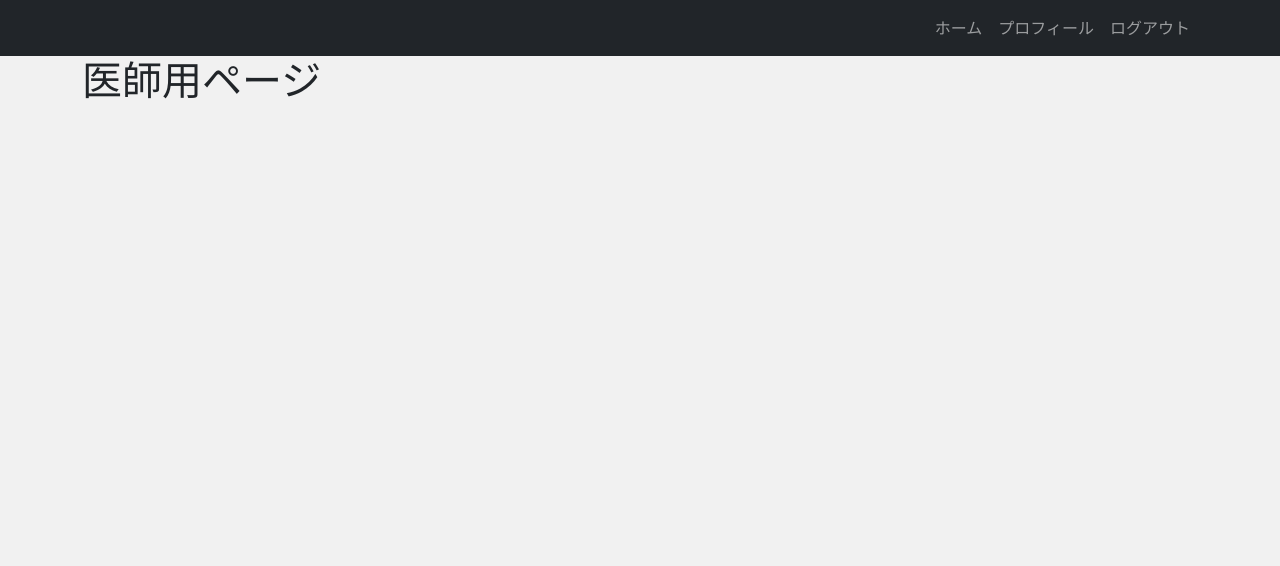
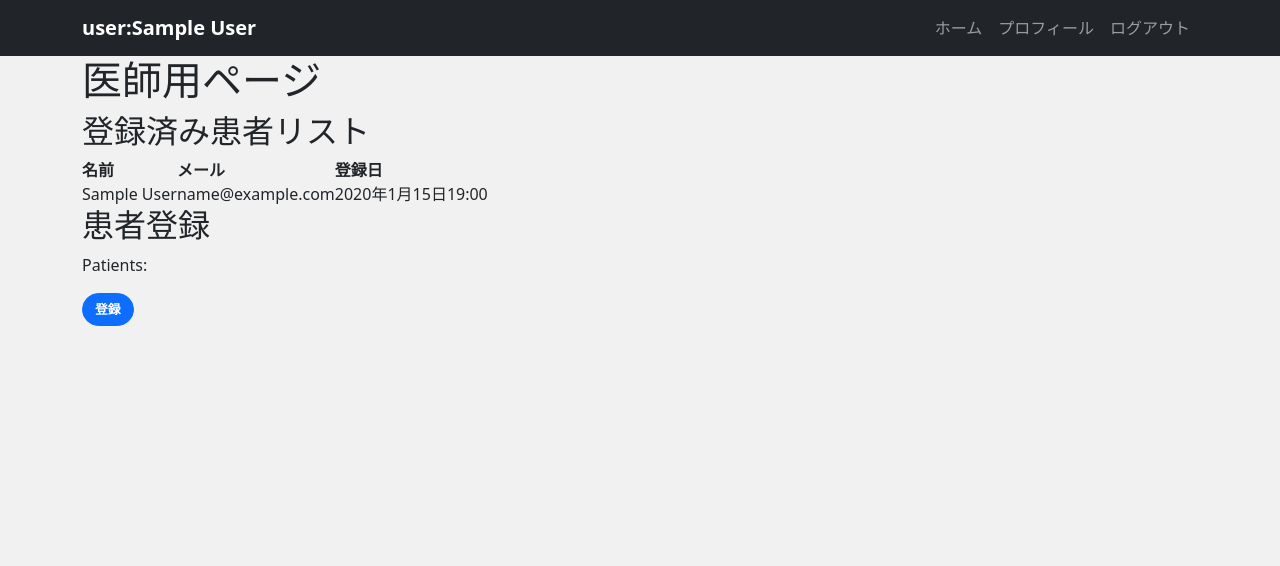
Before and after one commit to mekwmasato/MedicalApp, a Django app: page / in a window 1280 px wide. Shown: the top 566 px of the page. Run offline with Django 5.2, Linux system fonts and the light colour scheme; a user stored in the database is signed in; tables that the repository leaves empty hold one stand-in row (values such as "Sample post"); parts of the project's set-up code (start-up, migrations or seed data) failed here and were passed over; some libraries are stand-ins or nearby versions.

Commit message:
ナビゲーションバーにユーザー名追加

```diff
--- a/accounts/forms.py
+++ b/accounts/forms.py
@@ -1,5 +1,6 @@
 from django import forms
 from allauth.account.forms import SignupForm
+from django.contrib.auth import get_user_model
 
 class ProfileForm(forms.Form):
     first_name = forms.CharField(max_length=30, label='性')
@@ -16,3 +17,12 @@ class SignupUserForm(SignupForm):
         user.last_name = self.cleaned_data['last_name']
         user.save()
         return user
+
+User = get_user_model()
+
+class PatientSelectionForm(forms.Form):
+    patients = forms.ModelMultipleChoiceField(
+        queryset=User.objects.filter(is_doctor=False),
+        widget=forms.CheckboxSelectMultiple,
+        required=True
+    )
--- a/myapp/templates/myapp/base.html
+++ b/myapp/templates/myapp/base.html
@@ -11,7 +11,14 @@
 </head>
 <body>
     <nav class="navbar navbar-expand-lg navbar-dark bg-dark">
-        <div class="container">
+        <div class="container d-flex justify-content-center">
+            <div class="navbar-brand">
+                {% if user.is_authenticated %}
+                    <strong>user:{{ user.first_name }} {{ user.last_name }}</strong>
+                {% else %}
+                    <strong>ログインしていません</strong>
+                {% endif %}
+            </div>
             <ul class="navbar-nav ms-auto">
                 <li class="nav-item">
                     <a href="/" class="nav-link">ホーム</a>
--- a/myapp/templates/myapp/index.html
+++ b/myapp/templates/myapp/index.html
@@ -1,9 +1,36 @@
 {% extends 'myapp/base.html' %}
 
 {% block content %}
-    {% if user.is_doctor %}
+    {% if is_doctor %}
         <h1>医師用ページ</h1>
+        <h2>登録済み患者リスト</h2>
+        <table>
+            <thead>
+                <tr>
+                    <th>名前</th>
+                    <th>メール</th>
+                    <th>登録日</th>
+                </tr>
+            </thead>
+            <tbody>
+                {% for patient in registered_patients %}
+                <tr>
+                    <td>{{ patient.first_name }} {{ patient.last_name }}</td>
+                    <td>{{ patient.email }}</td>
+                    <td>{{ patient.created }}</td>
+                </tr>
+                {% endfor %}
+            </tbody>
+        </table>
+
+        <h2>患者登録</h2>
+        <form method="post">
+            {% csrf_token %}
+            {{ form.as_p }}
+            <button type="submit" class="btn btn-primary">登録</button>
+        </form>
     {% else %}
         <h1>患者用ページ</h1>
+        <p>患者専用の情報をここに表示します。</p>
     {% endif %}
 {% endblock %}
--- a/myapp/views.py
+++ b/myapp/views.py
@@ -1,7 +1,37 @@
-from django.shortcuts import render
+from django.shortcuts import render, redirect
 from django.views.generic import TemplateView
 from django.contrib.auth.mixins import LoginRequiredMixin
+from django.contrib.auth import get_user_model
+from accounts.models import DoctorPatientRelationship
+from accounts.forms import PatientSelectionForm
 
+
+User = get_user_model()
 
 class IndexView(LoginRequiredMixin, TemplateView):
     template_name = 'myapp/index.html'
+
+    def get_context_data(self, **kwargs):
+        context = super().get_context_data(**kwargs)
+        if self.request.user.is_doctor:
+            relationships = DoctorPatientRelationship.objects.filter(doctor=self.request.user)
+            registered_patients = [relationship.patient for relationship in relationships]
+            form = PatientSelectionForm()
+            context.update({'is_doctor': True, 'registered_patients': registered_patients, 'form': form})
+        else:
+            context.update({'is_doctor': False})
+        return context
+
+    def post(self, request, *args, **kwargs):
+        if not request.user.is_doctor:
+            return redirect('index')
+        form = PatientSelectionForm(request.POST)
+        if form.is_valid():
+            selected_patients = form.cleaned_data['patients']
+            for patient in selected_patients:
+                DoctorPatientRelationship.objects.get_or_create(doctor=request.user, patient=patient)
+            return redirect('index')
+        relationships = DoctorPatientRelationship.objects.filter(doctor=request.user)
+        registered_patients = [relationship.patient for relationship in relationships]
+        context = {'is_doctor': True, 'registered_patients': registered_patients, 'form': form}
+        return self.render_to_response(context)
```
Also changed, not shown: myapp/forms.py (+0 -8 lines), accounts/migrations/0004_doctorpatientrelationship.py (added).
